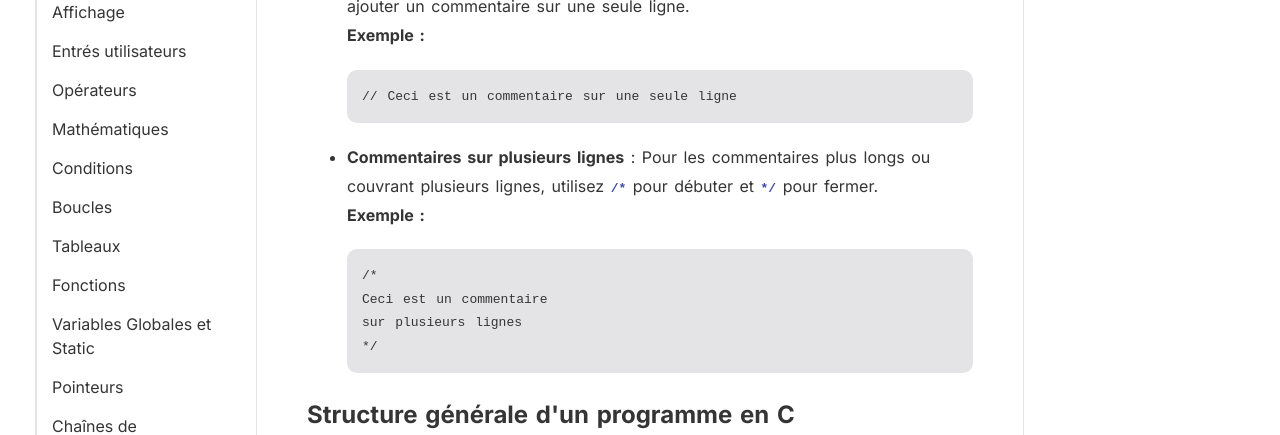
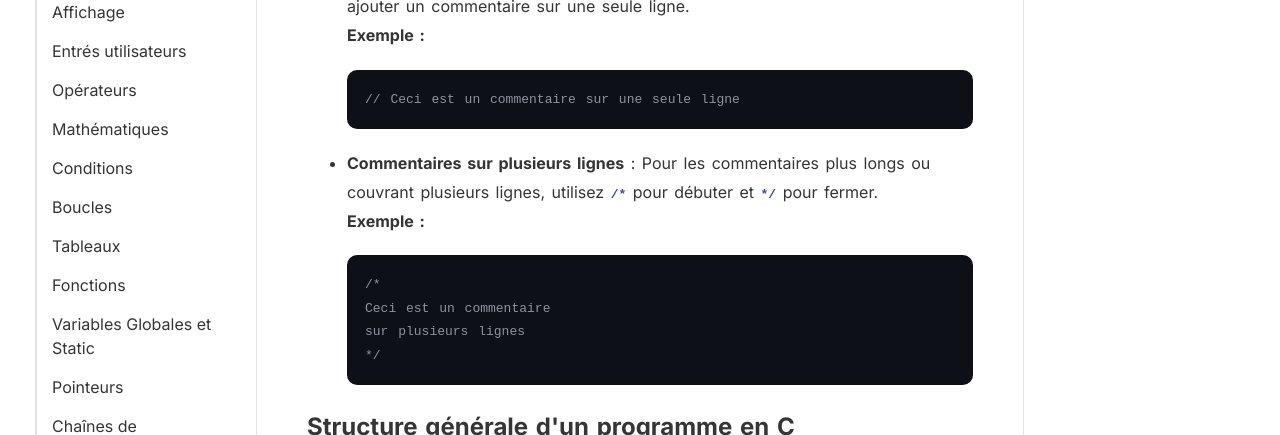
Before and after one commit to EIC95/ScriptSheets, a React (Vite) app: page /c/basics in a window 1280 px wide. Shown: the part 340-775 px from the top of the page. Built offline with nearby package versions, Linux system fonts and the light colour scheme.

Commit message:
implement syntax highlighting

```diff
--- a/package.json
+++ b/package.json
@@ -11,12 +11,14 @@
   },
   "dependencies": {
     "esbuild": "^0.25.0",
+    "highlight.js": "^11.11.1",
     "react": "^19.0.0",
     "react-dom": "^19.0.0",
     "react-icons": "^5.4.0",
     "react-markdown": "^9.0.3",
     "react-router-dom": "^7.1.5",
     "react-slick": "^0.30.3",
+    "rehype-highlight": "^7.0.2",
     "remark-gfm": "^4.0.1"
   },
   "devDependencies": {
--- a/src/components/content/Content.jsx
+++ b/src/components/content/Content.jsx
@@ -3,6 +3,8 @@ import {useEffect, useState} from "react";
 import Markdown from "react-markdown";
 import './content.css'
 import remarkGfm from 'remark-gfm'
+import rehypeHighlight from "rehype-highlight";
+import 'highlight.js/styles/github-dark.css'
 
 function Content (){
     const [content, setContent] = useState("");
@@ -16,7 +18,7 @@ function Content (){
 
     return(
         <div className='content'>
-            <Markdown remarkPlugins={[remarkGfm]}>{content}</Markdown>
+            <Markdown remarkPlugins={[remarkGfm]} rehypePlugins={[rehypeHighlight]}>{content}</Markdown>
         </div>
     )
 }
--- a/src/components/content/content.css
+++ b/src/components/content/content.css
@@ -29,9 +29,9 @@
 }
 
 .content pre{
-    background-color: var(--accent);
+    background-color: var(--code);
     border-radius: 10px;
-    padding: 15px;
+    padding: 5px;
     margin-top: 20px;
     margin-bottom: 20px;
     overflow-x: auto;
@@ -47,9 +47,9 @@
 }
 
 .content pre code{
-    color: inherit;
+    color: var(--codeInverted);
     font-weight: inherit;
-
+    background-color: var(--code);
 }
 
 td{
@@ -61,4 +61,5 @@ table{
     border-collapse: collapse;
     margin-top: 20px;
     margin-bottom: 20px;
+    width: 100%;
 }
--- a/src/style.css
+++ b/src/style.css
@@ -3,6 +3,7 @@
     --accent: #E4E4E7;
     --text: #353535;
     --select: #E4E4E7;
+    --codeInverted: #FFFFFF;
 }
 
 [data-theme="dark"] {
@@ -10,11 +11,13 @@
     --accent: #353535;
     --text: #DCDCDC;
     --select: #353535;
+    --codeInverted: #FFFFFF;
 }
 
 :root{
     --default: #000000;
     --primary: #FFFFFF;
+    --code:#0D1117;
 }
 
 body{
```
Also changed, not shown: 1 other file (tests, documents, lock files or other folders).
